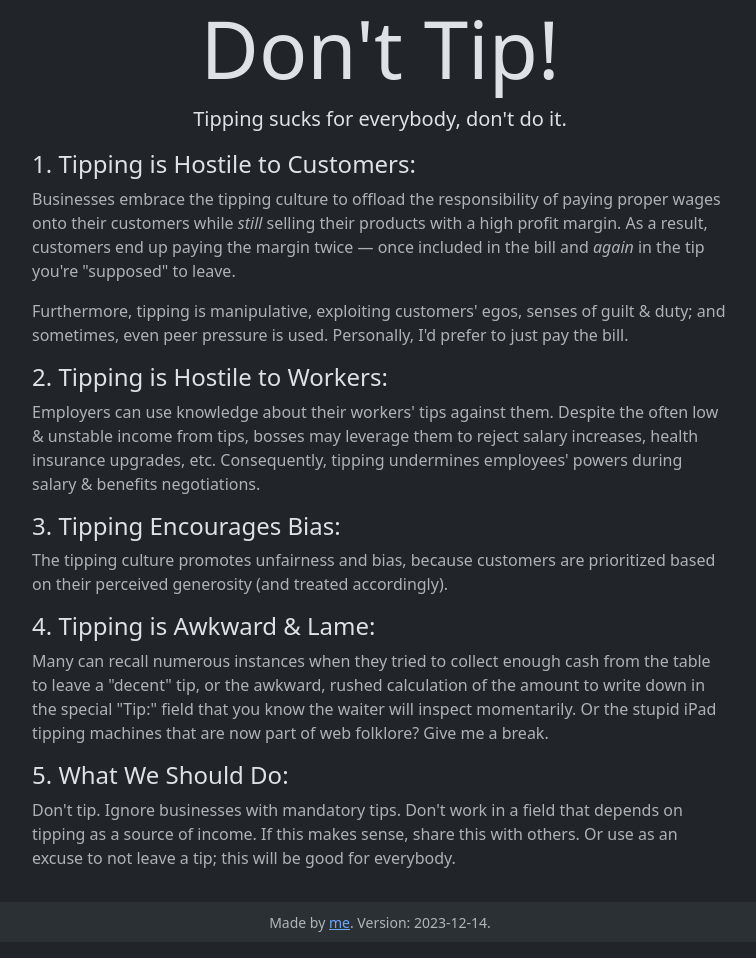
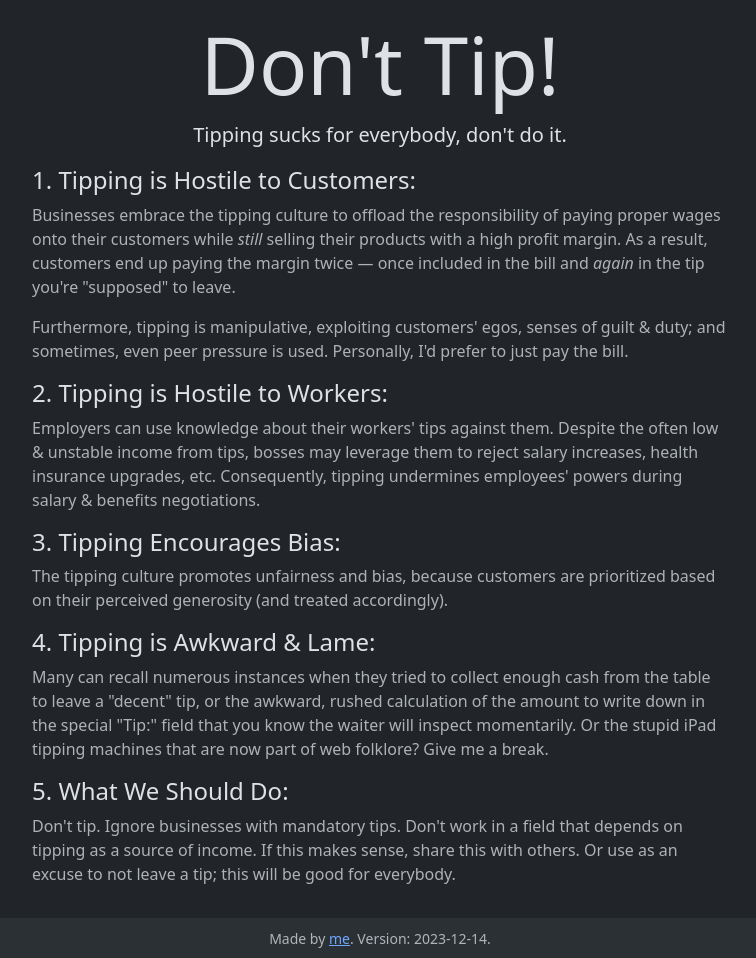
Before and after one commit to egor-tensin/fucktipp.ing, a Jekyll site: the page built from src/index.html, in a window 1280 px wide. Shown: the whole page, without its empty margins (260-1016 px from the left). Built offline with Jekyll 4.4.1, drawn with Linux system fonts in a browser that asks for light colours.

Commit message:
add some margin at the top

```diff
--- a/src/_layouts/page.html
+++ b/src/_layouts/page.html
@@ -31,7 +31,7 @@ footer {
     </style>
   </head>
   <body>
-    <main class="mb-3">
+    <main class="my-3">
       {{ content }}
     </main>
     <footer class="bg-body-tertiary py-2">
```
